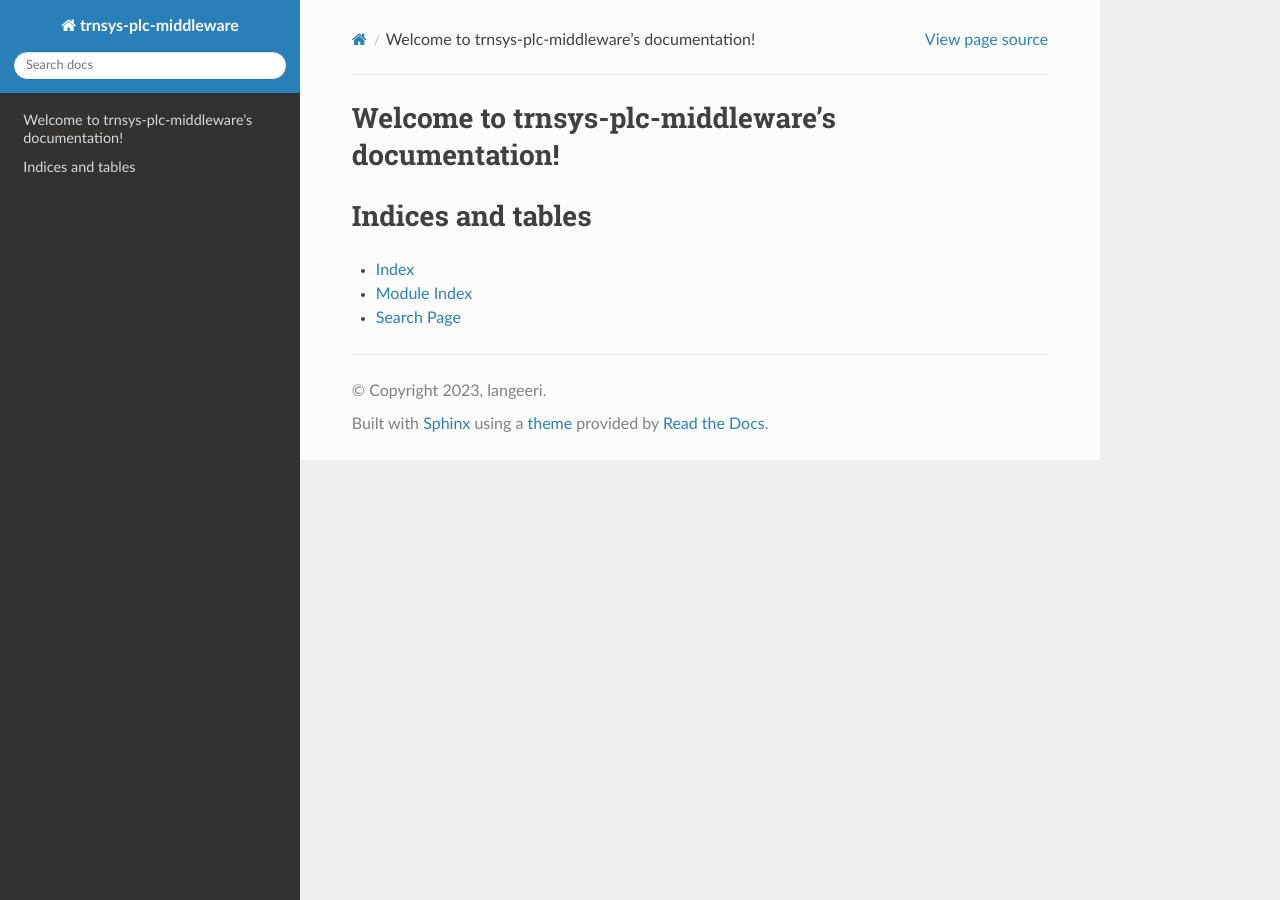
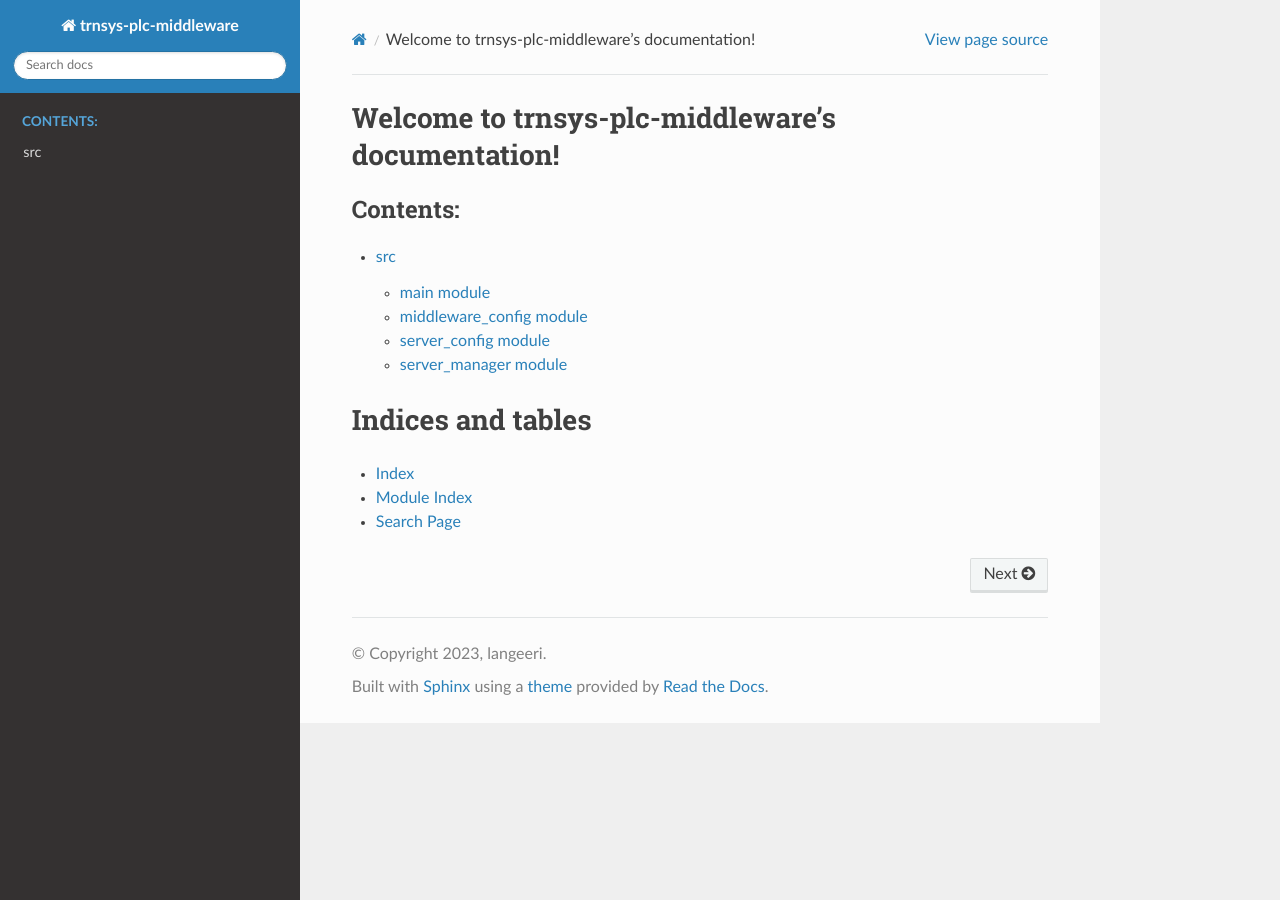
Before and after one commit to langeeri/trnsys-plc-middleware, a Sphinx documentation site: the page built from docs/index.rst, in a window 1280 px wide. Built offline with Sphinx 7.4.7 and the Read the Docs theme 2.0.0, drawn with Linux system fonts in a browser that asks for light colours.

Commit message:
Updated docs

```diff
--- a/docs/index.rst
+++ b/docs/index.rst
@@ -7,10 +7,10 @@ Welcome to trnsys-plc-middleware's documentation!
 =================================================
 
 .. toctree::
-   :maxdepth: 2
+   :maxdepth: 3
    :caption: Contents:
 
-
+   source/modules
 
 
 Indices and tables
--- /dev/null
+++ b/docs/source/middleware_config.rst
@@ -0,0 +1,7 @@
+middleware\_config module
+=========================
+
+.. automodule:: middleware_config
+   :members:
+   :undoc-members:
+   :show-inheritance:
--- /dev/null
+++ b/docs/source/modules.rst
@@ -0,0 +1,10 @@
+src
+===
+
+.. toctree::
+   :maxdepth: 4
+
+   main
+   middleware_config
+   server_config
+   server_manager
--- /dev/null
+++ b/docs/source/server_config.rst
@@ -0,0 +1,7 @@
+server\_config module
+=====================
+
+.. automodule:: server_config
+   :members:
+   :undoc-members:
+   :show-inheritance:
--- /dev/null
+++ b/docs/source/server_manager.rst
@@ -0,0 +1,7 @@
+server\_manager module
+======================
+
+.. automodule:: server_manager
+   :members:
+   :undoc-members:
+   :show-inheritance:
```
Also changed, not shown: docs/source/main.rst (added, +7 -0 lines).
